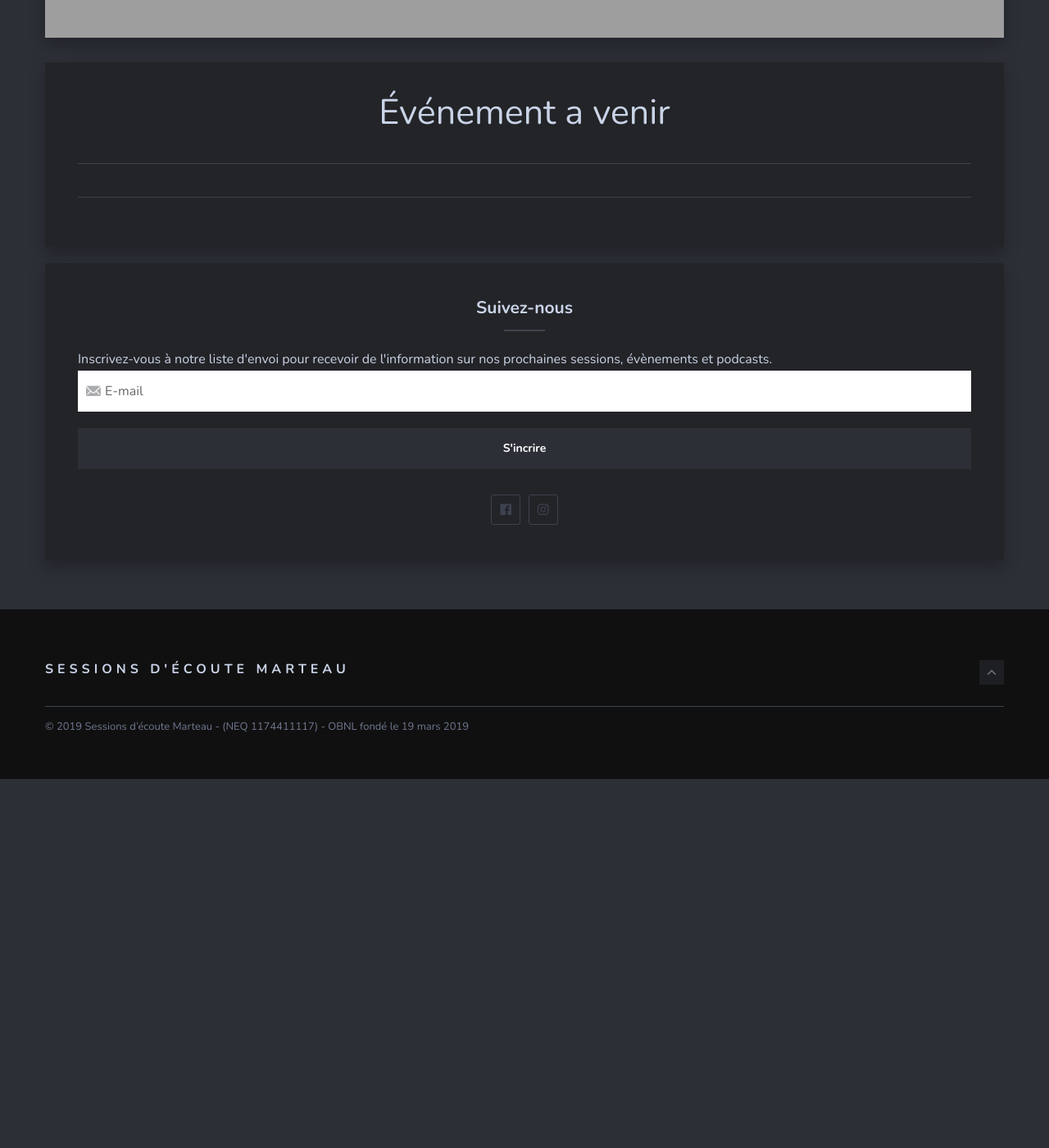
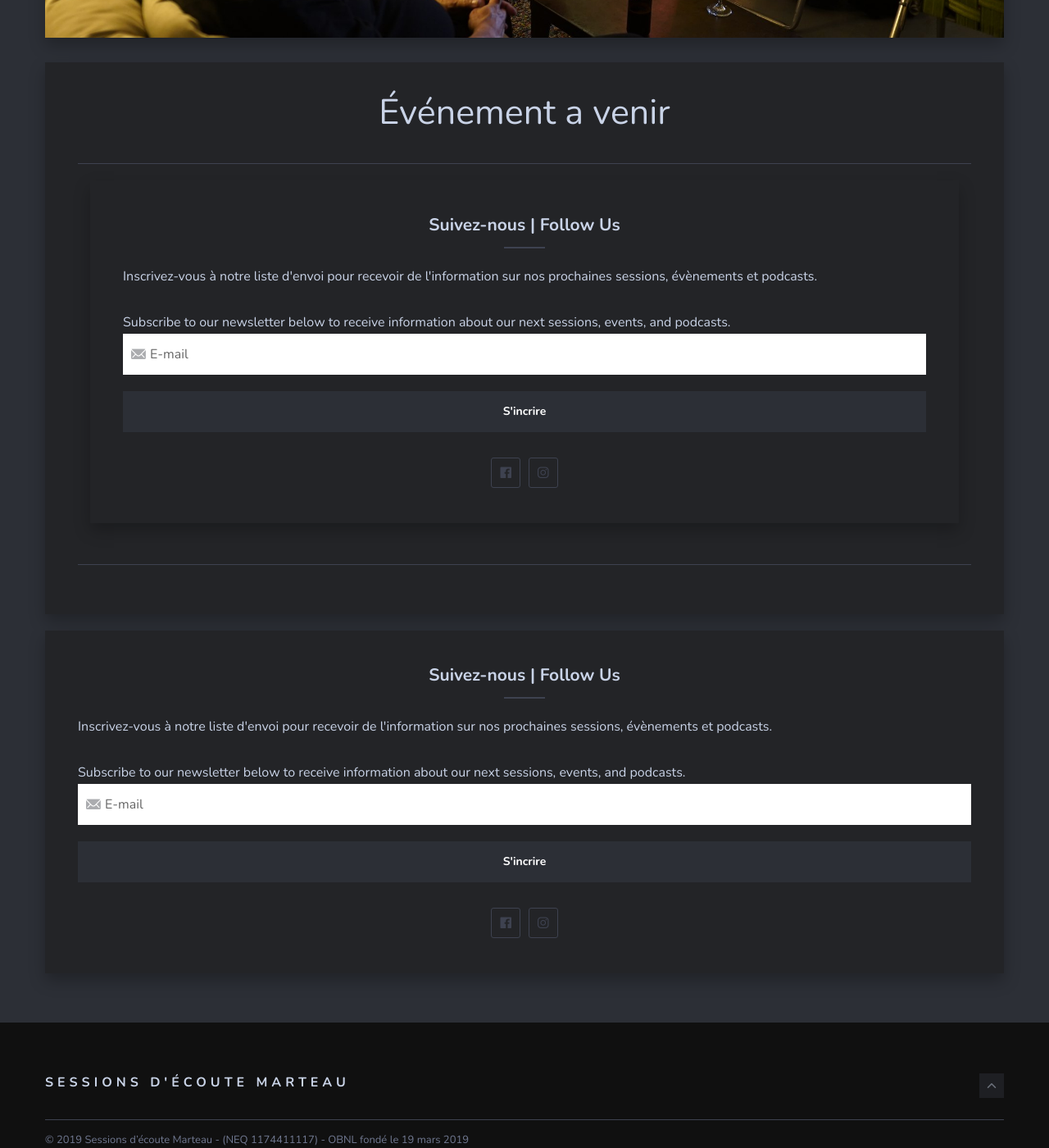
Before and after one commit to sessions-marteau/sessions-marteau-2.github.io, a Jekyll site: the page built from _pages/evenement-a-venir.md, in a window 1280 px wide and 1400 px high, scrolled down 649 px. Shown: the whole window at 82% size. Built offline with Jekyll 4.4.1, drawn with Linux system fonts in a browser that asks for light colours; nearby versions of some CDN libraries; before the commit the page ends 1599 px from its top, so only the background shows below that; grey boxes are pictures that could not be loaded.

Commit message:
Fix: Update subscription.
Fixes #25.

```diff
--- a/_includes/sidebar.html
+++ b/_includes/sidebar.html
@@ -24,8 +24,9 @@
   {% endif %}
  -->
   <div class="widget widget-social">
-    <h3 class="widget-title">Suivez-nous</h3>
-    <div class="newsletter-subtitle">Inscrivez-vous à notre liste d'envoi pour recevoir de l'information sur nos prochaines sessions, évènements et podcasts.</div>
+    <h3 class="widget-title">Suivez-nous | Follow Us</h3>
+    <div class="newsletter-subtitle">Inscrivez-vous à notre liste d'envoi pour recevoir de l'information sur nos prochaines sessions, évènements et podcasts.</div><br>
+    <div class="newsletter-subtitle">Subscribe to our newsletter below to receive information about our next sessions, events, and podcasts.</div>
     <div class="widget-newsletter">
 
       <form class="c-newsletter-form validate"
--- a/_pages/evenement-a-venir.md
+++ b/_pages/evenement-a-venir.md
@@ -1,7 +1,13 @@
 ---
 layout: post
 title: Événement a venir
-image: _DSC4099.JPG
+image: 2nd-SM_850204525888274432_o.jpg
 permalink: /evenement-a-venir/
 dropdown: true
 ---
+
+
+
+<div class="col col-12">
+    {% include sidebar.html %}
+</div>
```
